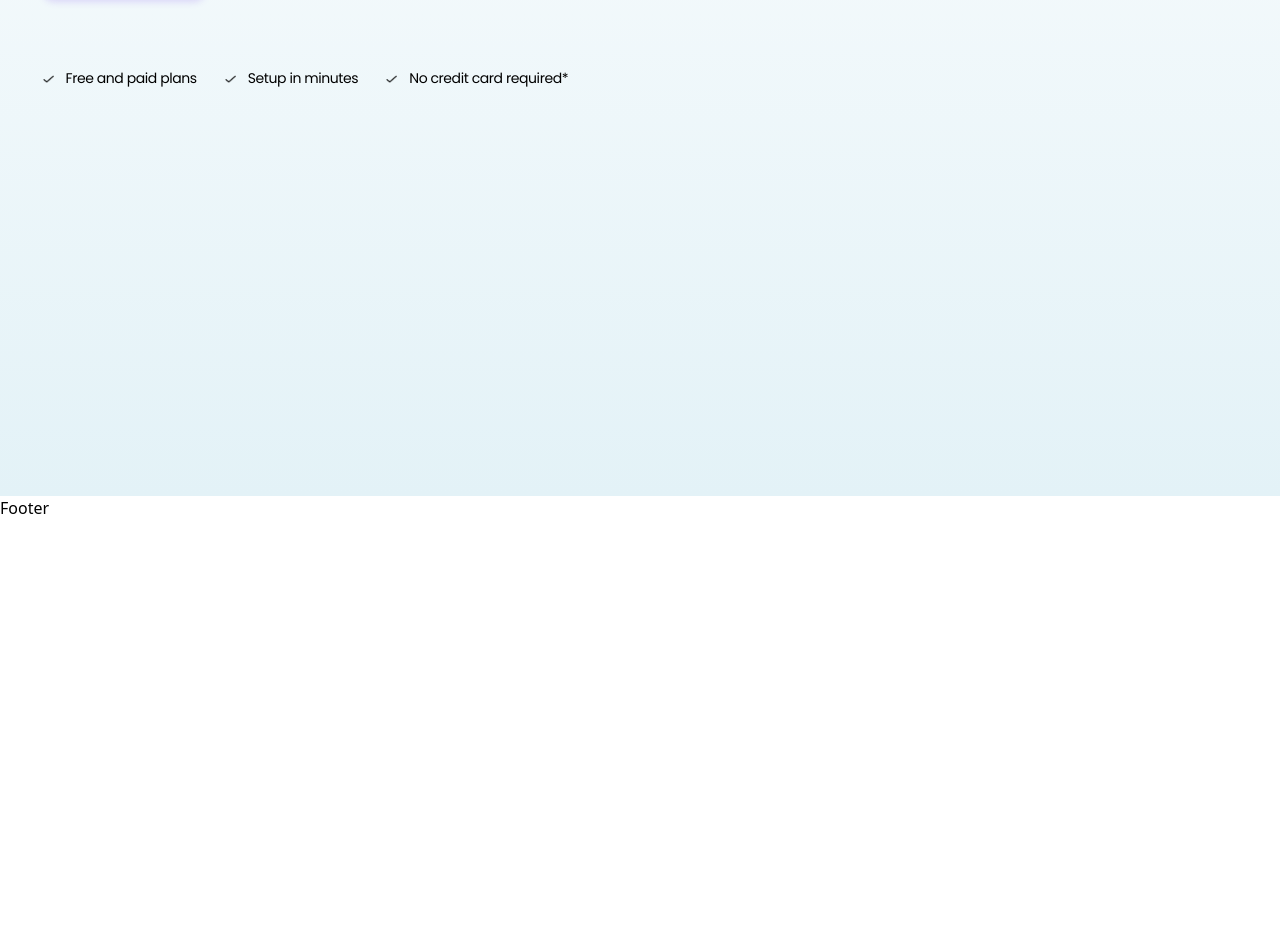
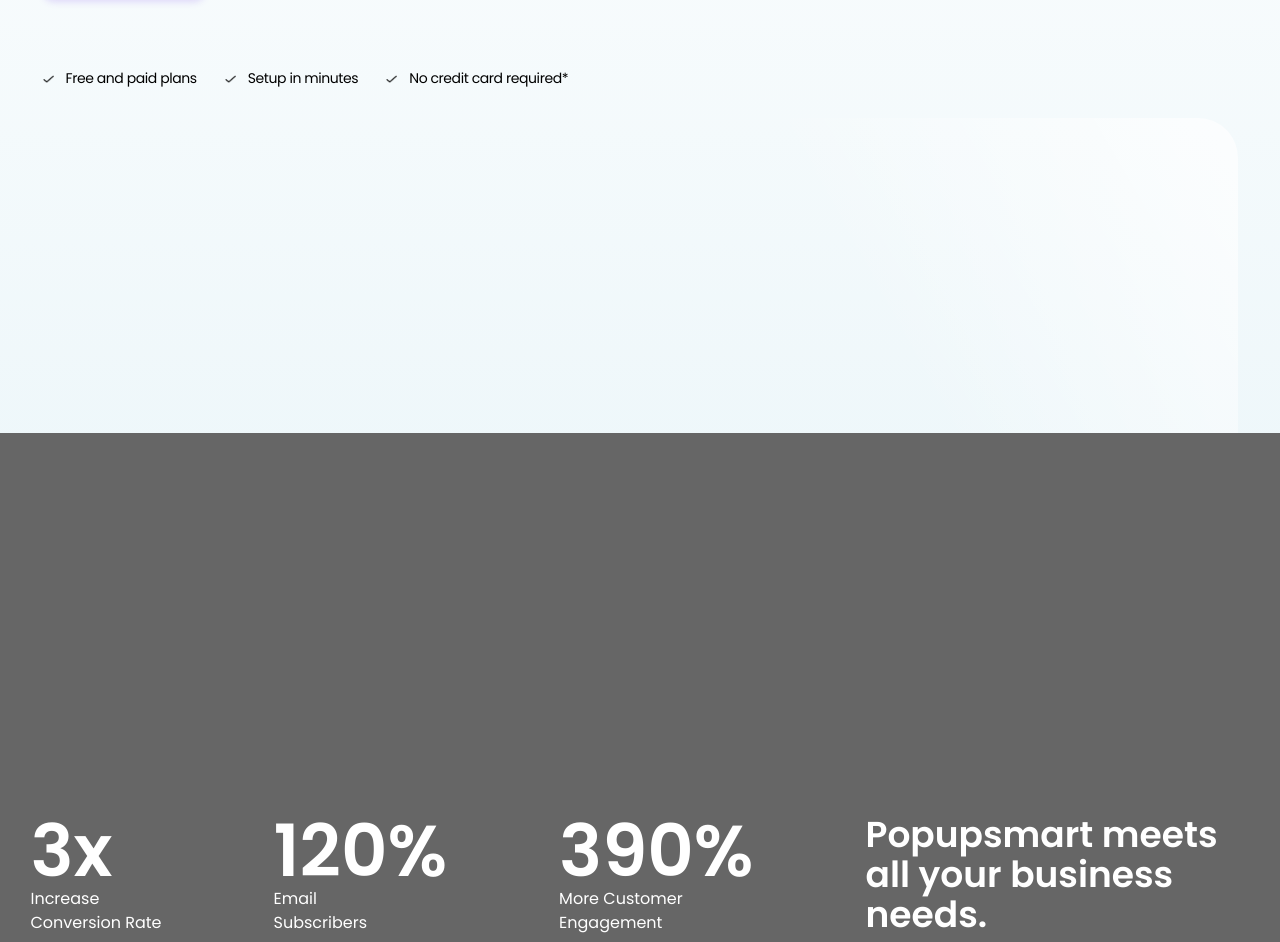
Before and after one commit to mrtksknn/popupsmart-modal-widget, a Next.js app: page / in a window 1280 px wide. Shown: the part 630-1572 px from the top of the page. Before the commit the page ends 1150 px from the top, so only its background shows below. Built offline with nearby package versions, Linux system fonts and the light colour scheme.

Commit message:
created statistics section

```diff
--- a/components/Home/index.js
+++ b/components/Home/index.js
@@ -1,10 +1,12 @@
 import Intro from '../Intro';
+import Statistics from '../Statistics';
 
 const displayName = 'Home';
 
 const Home = () => (
   <div className="Home mt-14">
     <Intro />
+    <Statistics />
   </div>
 );
 
--- /dev/null
+++ b/components/Intro/BtnList.js
@@ -0,0 +1,35 @@
+import React from 'react';
+import Image from 'next/image';
+import Check from '../../assets/others/check.png';
+
+const BtnList = () => {
+  const numbers = [
+    'Free and paid plans',
+    'Setup in minutes',
+    'No credit card required*'
+  ];
+  const listItems = numbers.map(text => <li className="mr-4" key={text}>
+    <Image
+      alt="check"
+      height="8.93" src={Check}
+      width="11.73"
+    />
+    <span className="leading-4 font-normal text-sm mx-3">
+      {text}
+    </span>
+    {/* eslint-disable-next-line react/jsx-closing-tag-location */}
+  </li>);
+
+  return (
+    <div>
+      <button className="primary-button rounded-xl w-fit my-10 px-7 py-5" type="button">
+        Try it out now
+      </button>
+      <ul className="flex">
+        {listItems}
+      </ul>
+    </div>
+  );
+};
+
+export default BtnList;
--- /dev/null
+++ b/components/Intro/Headers.js
@@ -0,0 +1,16 @@
+import React from 'react';
+
+const Headers = () => (
+  <React.Fragment>
+    <span className="font-medium text-7xl w-1/2">
+      Simple modal card creator
+    </span>
+    <p className="text-3xl mt-5 mb-10">
+      A utility-first CSS framework packed with classeslike flex,
+      pt-4, text-center and rotate-90 that can becomposed to build
+      any design, directly in your markup.
+    </p>
+  </React.Fragment>
+);
+
+export default Headers;
--- a/components/Intro/index.js
+++ b/components/Intro/index.js
@@ -1,43 +1,15 @@
-import Image from 'next/image';
 import React from 'react';
-import Check from '../../assets/others/check.png';
+import Headers from './Headers';
+import BtnList from './BtnList';
 
-const Intro = () => {
-  const numbers = [
-    'Free and paid plans',
-    'Setup in minutes',
-    'No credit card required*'
-  ];
-  const listItems = numbers.map(text => <li className="mr-4" key={text}>
-    <Image
-      alt="check"
-      height="8.93" src={Check}
-      width="11.73"
-    />
-    <span className="leading-4 font-normal text-sm mx-3">
-      {text}
-    </span>
-    {/* eslint-disable-next-line react/jsx-closing-tag-location */}
-  </li>);
-
-  return (
-    <div className="Intro flex flex-col mt-14">
-      <span className="font-medium text-7xl w-1/2">
-        Simple modal card creator
-      </span>
-      <p className="text-3xl mt-5 mb-10">
-        A utility-first CSS framework packed with classeslike flex,
-        pt-4, text-center and rotate-90 that can becomposed to build
-        any design, directly in your markup.
-      </p>
-      <button className="primary-button rounded-xl w-fit my-10 px-7 py-5" type="button">
-        Try it out now
-      </button>
-      <ul className="flex">
-        {listItems}
-      </ul>
+const Intro = () => (
+  <div className="Intro flex flex-col mt-14">
+    <Headers />
+    <BtnList />
+    <div className="flex justify-end w-full">
+      <div className="back-rectangle" />
     </div>
-  );
-};
+  </div>
+);
 
 export default Intro;
--- /dev/null
+++ b/components/Statistics/index.js
@@ -0,0 +1,52 @@
+import React from 'react';
+
+const Statistics = () => (
+  <div className="Statistics w-full flex items-end justify-center space-x-28 pb-32">
+    <div className="text-white">
+      <p className="text-7xl font-semibold">
+        3x
+      </p>
+      <div className="flex text-base flex-col">
+        <span>
+          Increase
+        </span>
+        <span>
+          Conversion Rate
+        </span>
+      </div>
+    </div>
+    <div className="text-white">
+      <p className="text-7xl font-semibold">
+        120%
+      </p>
+      <div className="flex text-base flex-col">
+        <span>
+          Email
+        </span>
+        <span>
+          Subscribers
+        </span>
+      </div>
+    </div>
+    <div className="text-white">
+      <p className="text-7xl font-semibold">
+        390%
+      </p>
+      <div className="flex text-base flex-col">
+        <span>
+          More Customer
+        </span>
+        <span>
+          Engagement
+        </span>
+      </div>
+    </div>
+    <p className="text-4xl font-semibold text-white w-96">
+      Popupsmart meets
+      all your business
+      needs.
+    </p>
+  </div>
+);
+
+export default Statistics;
--- a/styles/globals.scss
+++ b/styles/globals.scss
@@ -42,10 +42,18 @@
 
 .Intro {
   width: 100%;
-  height: 910px;
+  height: 100%;
   max-width: 1195px;
   font-family: 'Poppins';
 
+  .back-rectangle {
+    bottom: 0;
+    right: 310px;
+    width: 500px;
+    height: 315px;
+    border-radius: 40px 40px 0px 0px;
+    background: linear-gradient(239.75deg, rgba(255, 255, 255, 0.7) 1.2%, rgba(255, 255, 255, 0) 70.51%);
+  }
   span {
     font-family: 'Poppins';
     line-height: 80px;
@@ -56,3 +64,9 @@
     line-height: 44px;
   }
 }
+
+.Statistics {
+  height: 630px;
+  font-family: 'Poppins';
+  background: #666666;
+}
```
Also changed, not shown: assets/others/IntroRectangle.png (added).
